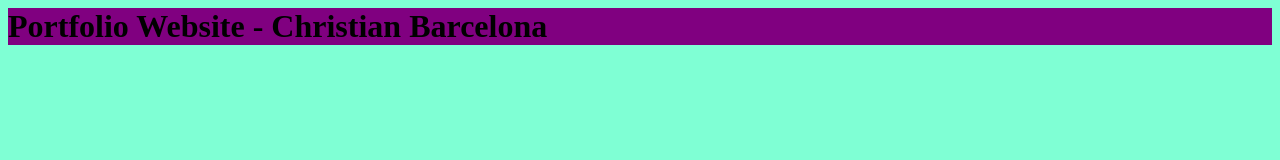
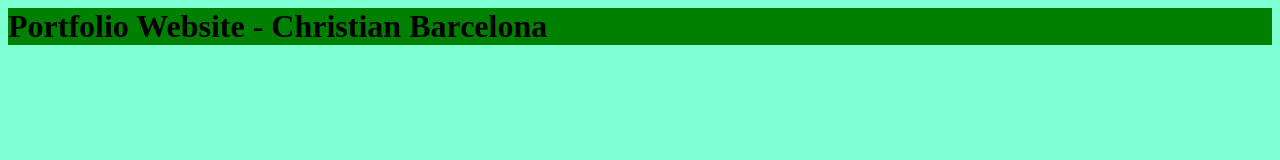
Before and after one commit to 9CB5/porfolio-website, a plain HTML site: page index.html in a window 1280 px wide. Drawn offline with Linux system fonts and the light colour scheme.

Commit message:
change heading background colour to green

```diff
--- a/styles.css
+++ b/styles.css
@@ -3,5 +3,5 @@ body {
 }
 
 h1 {
-    background-color: purple;
+    background-color: green;
 }
```
